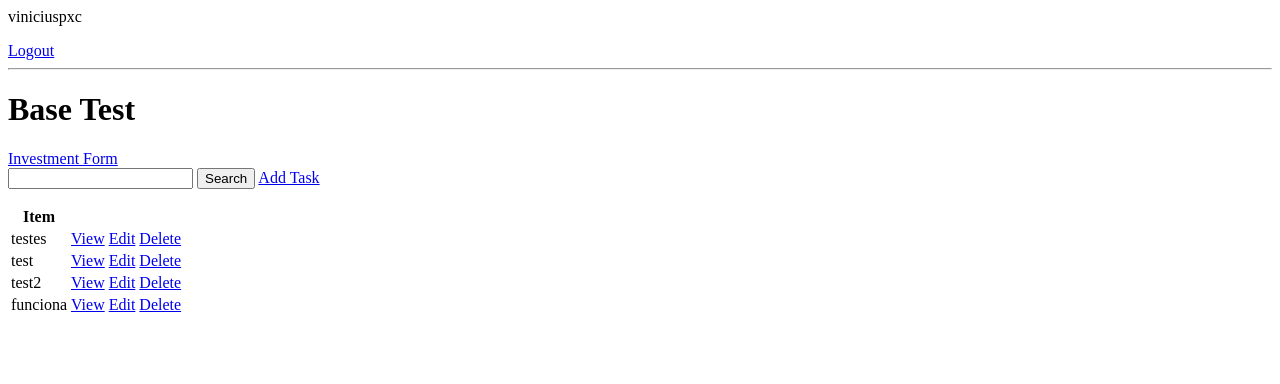
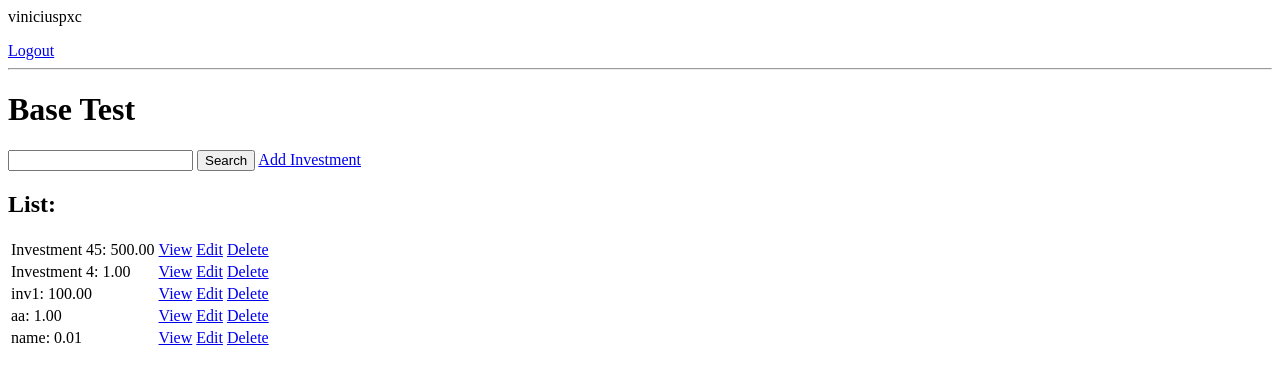
Before and after one commit to viniciuspxc/invest-planner, a Django app: page / in a window 1280 px wide. Shown: the top 384 px of the page. Run offline with Django 4.2, Linux system fonts and the light colour scheme; a user stored in the database is signed in; data comes from the database, SQL or seed files in the repository.

Commit message:
model; CRUD investment

```diff
--- a/invest_planner/base/templates/base/task_confirm_delete.html
+++ b/invest_planner/base/templates/base/investment_confirm_delete.html
@@ -1,6 +1,6 @@
-<a href="{% url 'tasks' %}">Back</a>
+<a href="{% url 'investments' %}">Back</a>
 <form method="POST">
     {% csrf_token %}
-    <p>Confirm delete "{{task}}"</p>
+    <p>Confirm delete "{{investment}}"</p>
     <input type="submit" value="Delete"/>
 </form>
--- /dev/null
+++ b/invest_planner/base/templates/base/investment_list.html
@@ -0,0 +1,27 @@
+{% if request.user.is_authenticated %}
+<p>{{request.user}}</p>
+<a href="{% url 'account_logout' %}">Logout</a>
+{% endif %}
+
+<hr>
+<h1>Base Test</h1>
+
+<form method="get">
+    <input type="text" name="search_box" value="{{search_input}}">
+    <input type="submit" value="Search">
+    <a href="{% url 'investment-create' %}"> Add Investment</a>
+</form>
+
+<table>
+    <h2>List:</h2>
+    {% for investment in investments %}
+    <tr>
+        <td>{{investment.title}}: {{investment.starting_amount}}</td>
+        <td><a href="{% url 'investment' investment.id %}">View</a></td>
+        <td><a href="{% url 'investment-update' investment.id %}">Edit</a></td>
+        <td><a href="{% url 'investment-delete' investment.id %}">Delete</a></td>
+    </tr>
+    {% empty %}
+    <h3>No items in list</h3>
+    {% endfor %}
+</table>
--- a/invest_planner/base/templates/base/result.html
+++ b/invest_planner/base/templates/base/result.html
@@ -1,13 +1,13 @@
 {% extends 'base/base.html' %}
 
 {% block content %}
-<a href="{% url 'tasks' %}" class="btn btn-outline-primary mt-3 mx-3">Go Back</a>
+<a href="{% url 'investments' %}" class="btn btn-outline-primary mt-3 mx-3">Go Back</a>
 
 <div class="row mt-5">
     <div class="col-12 col-md-6 mx-md-auto">
         <h1>Investment Results</h1>
 
-        <h3>After {{ number_of_years }} years, your investment is worth ${{ total_result }}</h3>
+        <h3>After {{ number_of_years }} years, your investment is worth R${{ total_result }}</h3>
 
         <div class="mt-5">
             <table class="table">
--- a/invest_planner/base/templates/base/task.html
+++ /dev/null
@@ -1 +0,0 @@
-<h1>Task: {{task}}</h1>
--- a/invest_planner/base/templates/base/task_list.html
+++ /dev/null
@@ -1,33 +0,0 @@
-{% if request.user.is_authenticated %}
-<p>{{request.user}}</p>
-<a href="{% url 'account_logout' %}">Logout</a>
-{% endif %}
-
-
-<hr>
-<h1>Base Test</h1>
-
-<a href="{% url 'investment-create' %}"> Investment Form</a>
-
-<form method="get">
-    <input type="text" name="search_box" value="{{search_input}}">
-    <input type="submit" value="Search">
-    <a href="{% url 'task-create' %}"> Add Task</a>
-</form>
-
-<table>
-    <tr>
-        <th>Item</th>
-        <th></th>
-    </tr>
-    {% for task in tasks %}
-    <tr>
-        <td>{{task.title}}</td>
-        <td><a href="{% url 'task' task.id %}">View</a></td>
-        <td><a href="{% url 'task-update' task.id %}">Edit</a></td>
-        <td><a href="{% url 'task-delete' task.id %}">Delete</a></td>
-    </tr>
-    {% empty %}
-    <h3>No items in list</h3>
-    {% endfor %}
-</table>
--- a/invest_planner/base/urls.py
+++ b/invest_planner/base/urls.py
@@ -1,19 +1,20 @@
 from django.urls import path
-from . import views
-from .views import TaskList, TaskDetail, TaskCreate, Taskupdate, DeleteView
-from .views import InvestmentCreate, InvestmentFormView
+from .views import InvestmentList, InvestmentDetail, InvestmentCreate, InvestmentUpdate, InvestmentDelete
+from .views import InvestmentFormView
 from django.contrib.auth.views import LogoutView
 
 urlpatterns = [
     path('accounts/logout/', LogoutView.as_view(next_page='/accounts/login'),
          name='account_logout'),
 
-    path('', TaskList.as_view(), name='tasks'),
-    path('task/<int:pk>/', TaskDetail.as_view(), name='task'),
-    path('task-create/', TaskCreate.as_view(), name='task-create'),
-    path('task-update/<int:pk>/', Taskupdate.as_view(), name='task-update'),
-    path('task-delete/<int:pk>/', DeleteView.as_view(), name='task-delete'),
-
-    path('investment-create/', InvestmentFormView.as_view(),
+    path('', InvestmentList.as_view(), name='investments'),
+    path('investment/<int:pk>/', InvestmentDetail.as_view(), name='investment'),
+    path('investment-create/', InvestmentCreate.as_view(),
          name='investment-create'),
+    path('investment-update/<int:pk>/',
+         InvestmentUpdate.as_view(), name='investment-update'),
+    path('investment-delete/<int:pk>/',
+         InvestmentDelete.as_view(), name='investment-delete'),
+#     path('investment-form/', InvestmentFormView.as_view(),
+#          name='investment-form'),
 ]
--- a/invest_planner/base/views.py
+++ b/invest_planner/base/views.py
@@ -1,3 +1,4 @@
+from decimal import Decimal
 from django.forms import BaseModelForm
 from django.shortcuts import render, redirect
 from django.http import HttpResponse
@@ -8,100 +9,109 @@ from django.views.generic.edit import CreateView, UpdateView, DeleteView, FormVi
 from django.urls import reverse_lazy
 from django.contrib.auth.mixins import LoginRequiredMixin
 
-from .models import Task, Investment
+from .models import Investment
 from .forms import InvestmentForm
 
 
-class TaskList(LoginRequiredMixin, ListView):
-    model = Task
-    context_object_name = 'tasks'
+class InvestmentList(LoginRequiredMixin, ListView):
+    model = Investment
+    context_object_name = 'investments'
+
+    def get_queryset(self):
+        return Investment.objects.filter(user=self.request.user)
 
     def get_context_data(self, **kwargs):
         context = super().get_context_data(**kwargs)
-        context['tasks'] = context['tasks'].filter(user=self.request.user)
-        context['count'] = context['tasks'].filter(complete=False).count()
-
+        context['count'] = self.get_queryset().filter(active=True).count()
         search_input = self.request.GET.get('search_box') or ''
         if search_input:
-            context['tasks'] = context['tasks'].filter(
+            context['investments'] = context['investments'].filter(
                 title__startswith=search_input)
-
         context['search_input'] = search_input
         return context
 
 
-class TaskDetail(LoginRequiredMixin, DetailView):
-    model = Task
-    context_object_name = 'task'
-    template_name = 'base/task.html'
+class InvestmentDetail(LoginRequiredMixin, DetailView):
+    model = Investment
+    context_object_name = 'investment'
 
+    def get_context_data(self, **kwargs):
+        context = super().get_context_data(**kwargs)
+        investment = self.get_object()
+        number_of_years = getattr(investment, 'number_of_years', 0)
+        starting_amount = getattr(investment, 'starting_amount', 0)
+        return_rate = getattr(investment, 'return_rate', 0)
 
-class TaskCreate(LoginRequiredMixin, CreateView):
-    model = Task
-    fields = ['title', 'description', 'complete']
-    success_url = reverse_lazy('tasks')
+        total_result = starting_amount * \
+            (1 + return_rate/100) ** number_of_years
 
-    def form_valid(self, form):
-        form.instance.user = self.request.user
-        return super(TaskCreate, self).form_valid(form)
-
-
-class Taskupdate(LoginRequiredMixin, UpdateView):
-    model = Task
-    fields = ['title', 'description', 'complete']
-    success_url = reverse_lazy('tasks')
-
-
-class DeleteView(LoginRequiredMixin, DeleteView):
-    model = Task
-    context_object_name = 'task'
-    success_url = reverse_lazy('tasks')
-
-class InvestmentFormView(LoginRequiredMixin, View):
-	def get(self, request):
-		form = InvestmentForm()
-		return render(request, 'base/investment_form.html', {'form': form})
-
-	def post(self, request):
-		form = InvestmentForm(request.POST)
-
-		if form.is_valid():
-			total_result = form.cleaned_data['starting_amount']
-			total_interest = 0
-			yearly_results = {}
-
-			for i in range(1, int(form.cleaned_data['number_of_years'] + 1)):
-				yearly_results[i] = {}
-
-				# calculate the interest
-				interest = total_result * (form.cleaned_data['return_rate'] / 100)
-				total_result += interest
-				total_interest += interest
-
-				# add additional contribution
-				total_result += form.cleaned_data['annual_additional_contribution']
-
-				# set yearly_results
-				yearly_results[i]['interest'] = round(total_interest, 2)
-				yearly_results[i]['total'] = round(total_result, 2)
-
-				# create context
-				context = {
-					'total_result': round(total_result, 2),
-					'yearly_results': yearly_results,
-					'number_of_years': int(form.cleaned_data['number_of_years'])
-				}
-
-			# render the template
-			return render(request, 'base/result.html', context)
+        context['total_result'] = round(total_result, 2)
+        return context
 
 
 class InvestmentCreate(LoginRequiredMixin, CreateView):
     model = Investment
-    fields = ['title', 'starting_amount', 'number_of_years',
-              'return_rate', 'annual_additional_contribution']
-    success_url = reverse_lazy('tasks')
+    fields = ['title', 'starting_amount', 'number_of_years', 'return_rate',
+              'additional_contribution', 'active', 'starting_date', 'tags']
+    # fields = ['title', 'starting_amount', 'number_of_years',
+    #           'return_rate', 'additional_contribution', 'active', 'tags']
+    success_url = reverse_lazy('investments')
 
     def form_valid(self, form):
         form.instance.user = self.request.user
-        return super(InvestmentCreate, self).form_valid(form)
+        return super().form_valid(form)
+
+
+class InvestmentUpdate(LoginRequiredMixin, UpdateView):
+    model = Investment
+    fields = ['title', 'starting_amount', 'number_of_years', 'return_rate',
+              'additional_contribution', 'active', 'starting_date', 'tags']
+    # fields = ['title', 'starting_amount', 'number_of_years',
+    #           'return_rate', 'additional_contribution', 'active', 'tags']
+    success_url = reverse_lazy('investments')
+
+
+class InvestmentDelete(LoginRequiredMixin, DeleteView):
+    model = Investment
+    context_object_name = 'investment'
+    success_url = reverse_lazy('investments')
+
+
+class InvestmentFormView(LoginRequiredMixin, View):
+    def get(self, request):
+        form = InvestmentForm()
+        return render(request, 'base/investment_form.html', {'form': form})
+
+    def post(self, request):
+        form = InvestmentForm(request.POST)
+
+        if form.is_valid():
+            total_result = form.cleaned_data['starting_amount']
+            total_interest = 0
+            yearly_results = {}
+
+            for i in range(1, int(form.cleaned_data['number_of_years'] + 1)):
+                yearly_results[i] = {}
+
+                # calculate the interest
+                interest = total_result * \
+                    (form.cleaned_data['return_rate'] / 100)
+                total_result += interest
+                total_interest += interest
+
+                # add additional contribution
+                total_result += form.cleaned_data['annual_additional_contribution']
+
+                # set yearly_results
+                yearly_results[i]['interest'] = round(total_interest, 2)
+                yearly_results[i]['total'] = round(total_result, 2)
+
+                # create context
+                context = {
+                    'total_result': round(total_result, 2),
+                    'yearly_results': yearly_results,
+                    'number_of_years': int(form.cleaned_data['number_of_years'])
+                }
+
+            # render the template
+            return render(request, 'base/result.html', context)
--- a/invest_planner/invest_planner/settings.py
+++ b/invest_planner/invest_planner/settings.py
@@ -41,6 +41,7 @@ INSTALLED_APPS = [
     'allauth',
     'allauth.account',
     'allauth.socialaccount',
+    'django_extensions',
 ]
 
 MIDDLEWARE = [
@@ -142,3 +143,7 @@ LOGIN_REDIRECT_URL = '/'
 ACCOUNT_LOGOUT_REDIRECT_URL = '/accounts/login/'
 
 ACCOUNT_EMAIL_REQUIRED = 'true'
+
+GRAPH_MODELS = {
+  'app_labels': ["base", "auth"],
+}
```
Also changed, not shown: invest_planner/base/admin.py (+7 -3 lines), invest_planner/base/models.py (+55 -16 lines), invest_planner/base/templates/base/investment_detail.html (added, +7 -0 lines), invest_planner/base/templates/base/investment_form.html (+7 -17 lines), invest_planner/base/templates/base/task_form.html (deleted, +0 -7 lines), README.md, invest_planner/base/migrations/0005_expense_income_tag_and_more.py (added), invest_planner/base/migrations/0006_alter_expense_monthly_expense_and_more.py (added), invest_planner/base/migrations/0007_investment_starting_date_and_more.py (added), invest_planner/db.sqlite3, 1 other file.
